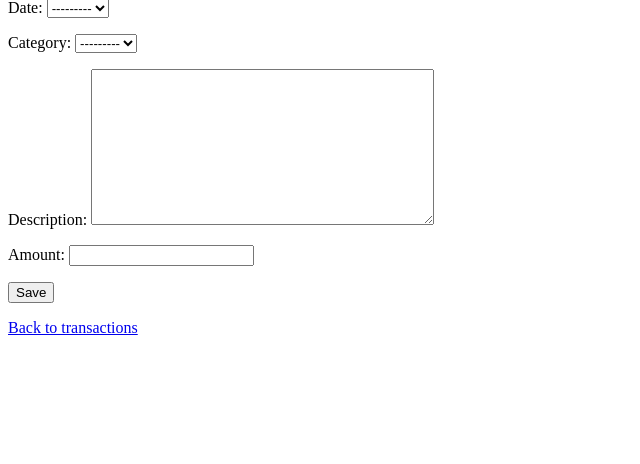
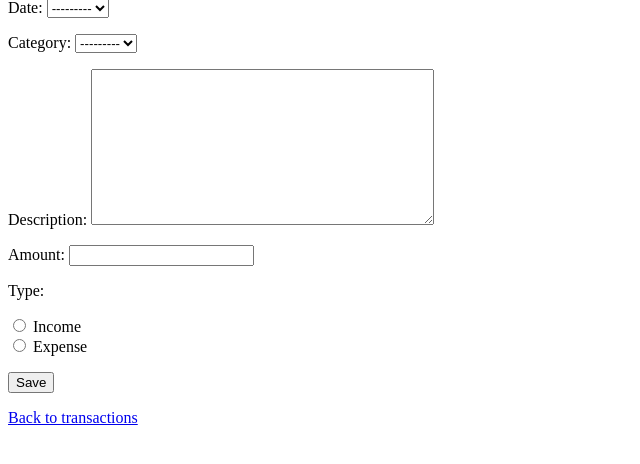
Before and after one commit to ErwinPlazmoid/budgeting-tracker, a Django app: page /transactions/add/ in a window 1280 px wide. Shown: the part 238-702 px from the top of the page, without its empty margins (0-640 px from the left). Run offline with Django 5.2, Linux system fonts and the light colour scheme; data that the repository does not hold is empty.

Commit message:
fix(transaction): normalize amount sign to prevent double minus

```diff
--- a/tracker/forms/transaction_form.py
+++ b/tracker/forms/transaction_form.py
@@ -1,11 +1,17 @@
 from django import forms
 from tracker.models import Transaction
-from core.constants import INCOME, EXPENSE
+from core.constants import INCOME, EXPENSE, TRANSACTION_TYPE_CHOICES
 
 class TransactionForm(forms.ModelForm):
+    type = forms.ChoiceField(
+        choices=TRANSACTION_TYPE_CHOICES,
+        widget=forms.RadioSelect
+        )
+
     class Meta:
         model = Transaction
-        fields = "__all__"
+        fields = ["date", "category", "description", "amount", "type"]
+        widgets = {"type": forms.RadioSelect(choices=TRANSACTION_TYPE_CHOICES)}
 
     def clean_amount(self):
         amount = self.cleaned_data.get("amount")
@@ -14,13 +20,17 @@ class TransactionForm(forms.ModelForm):
         if amount == 0:
             raise forms.ValidationError("Amount cannot be zero.")
 
-        if (t_type == INCOME and amount < 0) or (t_type == EXPENSE and amount > 0):
-            raise forms.ValidationError("Amount sign does not match transaction type.")
+        # Auto-normalize sign
+        if t_type == INCOME:
+            return abs(amount)  # always positive
+
+        elif t_type == EXPENSE:
+            return -abs(amount)  # always negative
 
         return amount
 
     def clean_description(self):
         description = self.cleaned_data.get("description")
-        if not description.stip():
+        if not description.strip():
             raise forms.ValidationError("Description cannot be empty.")
         return description
--- a/tracker/models.py
+++ b/tracker/models.py
@@ -36,4 +36,9 @@ class Transaction(models.Model):
     type = models.CharField(max_length=7, choices=TRANSACTION_TYPE_CHOICES, default=EXPENSE)
 
     def __str__(self):
-        return f"{self.date.full_date} | {self.category} | {self.amount}"
+        return f"{self.date.full_date} | {self.get_type_display()} | {self.category} | {self.amount}"
+
+    def signed_amount(self):
+        if self.type == "income":
+            return f"+{abs(self.amount)}"
+        return f"-{abs(self.amount)}"
--- a/tracker/templates/tracker/transactions/add.html
+++ b/tracker/templates/tracker/transactions/add.html
@@ -8,6 +8,7 @@
     <form method="post">
         {% csrf_token %}
         {{ form.as_p }}
+        <!-- {{ form }}   -->
         <button type="submit">Save</button>
     </form>
 
--- a/tracker/templates/tracker/transactions/edit.html
+++ b/tracker/templates/tracker/transactions/edit.html
@@ -8,6 +8,7 @@
     <form method="post">
         {% csrf_token %}
         {{ form.as_p }}
+        <!-- {{ form }} -->
         <button type="submit">Save Changes</button>
     </form>
 
--- a/tracker/views.py
+++ b/tracker/views.py
@@ -3,7 +3,7 @@ from django.views.generic import TemplateView, ListView, CreateView, UpdateView,
 from django.urls import reverse_lazy
 from .models import Transaction, Category
 from django.db.models import Sum, Q
-# from .forms.transaction_form import TransactionForm
+from tracker.forms.transaction_form import TransactionForm
 
 # Home
 class HomeView(TemplateView):
@@ -23,8 +23,8 @@ class TransactionListView(ListView):
 
 class TransactionCreateView(CreateView):
     model = Transaction
+    form_class = TransactionForm
     template_name = "tracker/transactions/add.html"
-    fields = ["date", "category", "description", "amount"]
     success_url = reverse_lazy("transaction-list")
 
     def form_valid(self, form):
@@ -35,8 +35,8 @@ class TransactionCreateView(CreateView):
 
 class TransactionUpdateView(UpdateView):
     model = Transaction
+    form_class = TransactionForm
     template_name = "tracker/transactions/edit.html"
-    fields = ["date", "category", "description", "amount"]
     success_url = reverse_lazy("transaction-list")
 
 class TransactionDeleteView(DeleteView):
```
Also changed, not shown: tracker/templates/tracker/transactions/list.html (+7 -1 lines).
